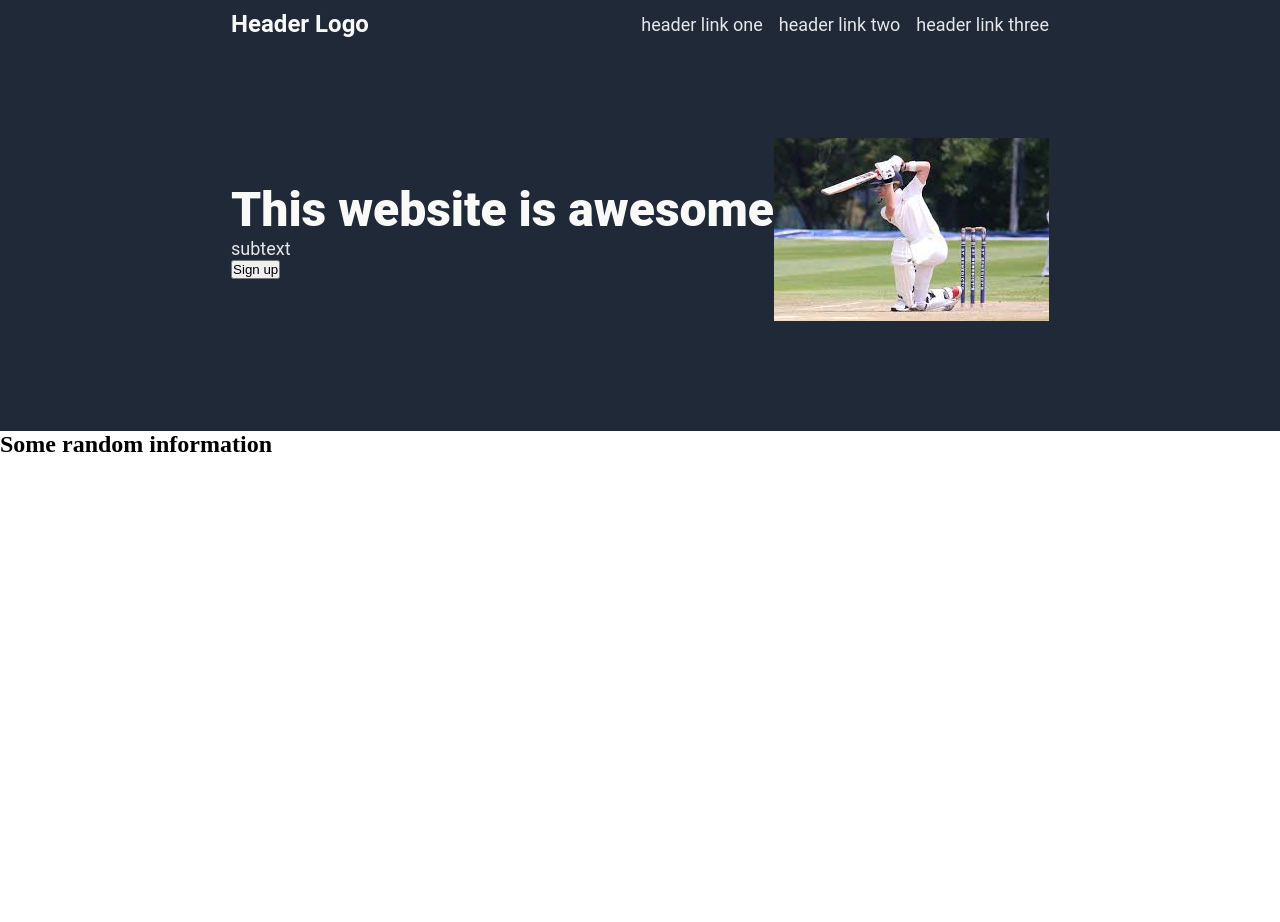
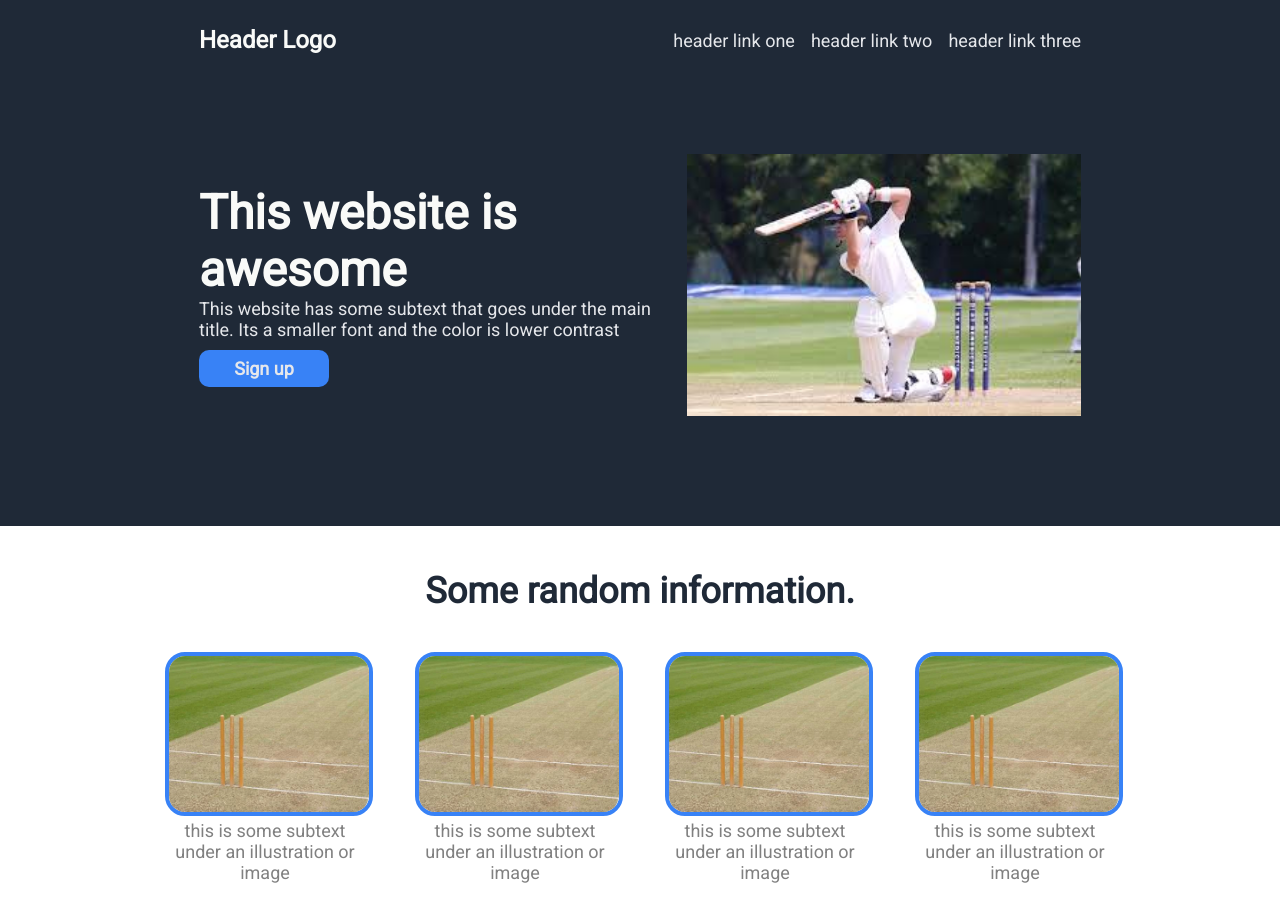
Before and after one commit to anirveshman/Landing-Page, a plain HTML site: page index.html in a window 1280 px wide. Before the commit the page ends 800 px from the top, so only its background shows below. Drawn offline with Linux system fonts and the light colour scheme.

Commit message:
Section 2 is completed

```diff
--- a/index.html
+++ b/index.html
@@ -5,6 +5,7 @@
     <meta name="viewport" content="width=device-width, initial-scale=1.0">
     <title>Landing Page</title>
     <link rel="stylesheet" href="styles.css">
+    <link href="https://fonts.googleapis.com/css2?family=Roboto&display=swap" rel="stylesheet">
 </head>
 <body>
     <section id="heading">
@@ -20,18 +21,35 @@
             <div class="content">
                 <div class="text">
                     <header id="main">This website is awesome</header>
-                    <div class="subtext">subtext</div>
+                    <div class="subtext">This website has some subtext that goes under the main title. Its a smaller font and the color is lower contrast</div>
                     <button id="sign-up">Sign up</button>
                 </div>
-                <img src="cricket_stock.jpeg" alt="Cricket stock photo">
+                <img class="header-image" src="cricket_stock.jpeg" alt="Cricket stock photo">
             </div>
         </div>
     </section>
 
 
     <section id="info">
-        <h2>Some random information</h2>
+        <header>Some random information.</header>
         <div class="content">
+
+            <div class="random r1">
+                <img src="cricket-square.jpg">
+                <div class="subtext s1">this is some subtext under an illustration or image</div>
+            </div>
+            <div class="random r2">
+                <img src="cricket-square.jpg">
+                <div class="subtext s2">this is some subtext under an illustration or image</div>
+            </div>
+            <div class="random r3">
+                <img src="cricket-square.jpg">
+                <div class="subtext s3">this is some subtext under an illustration or image</div>
+            </div>
+            <div class="random r4">
+                <img src="cricket-square.jpg">
+                <div class="subtext s4">this is some subtext under an illustration or image</div>
+            </div>
 
         </div>
     </section>
--- a/styles.css
+++ b/styles.css
@@ -3,10 +3,20 @@
     margin: 0px;
 }
 
+body {
+    display: flex;
+    flex-direction: column;
+}
+
 /* ----------- Section 1 --------------------*/
+
 #heading, footer {
     background-color: #1f2937;
-    font-family: Roboto, "Times New Roman";
+    font-family: Roboto;
+}
+
+.header-image {
+    flex: 1 0 auto;
 }
 
 #heading {
@@ -14,26 +24,39 @@
     justify-content: center;
     align-items: center;
     padding: 10px;
+    font-family: Roboto;
 }
 
 .container {
     display: block;
-    flex: 1 1 0;
-    max-width: fit-content;
+    flex: 1 1 auto;
+    max-width: 70%;
 }
 
 .content {
     align-self: center;
     display: flex;
     justify-content: space-between;
+    gap: 16px;
     align-items: center;
     margin-bottom: 100px;
+}
+
+#sign-up {
+    border-radius: 10px;
+    border-color: transparent;
+    background-color: #3882f6;
+    font-family: Roboto;
+    font-weight: bold;
+    padding: 6px;
+    margin-top: 10px;
+    width: 130px;
 }
 
 #logo {
     font-size: 24px;
     color: #f9faf8;
-    font-weight: bold;
+    font-weight: 900;
     margin-right: auto;
 }
 
@@ -43,7 +66,14 @@
     font-weight: 900;
 }
 
+.text {
+    width: 40%;
+    flex: 1 0 auto;
+}
 
+.header {
+    margin-top: 16px;
+}
 
 #header-links {
     list-style-type: none;
@@ -51,7 +81,7 @@
     gap: 16px;
 }
 
-#header-links, .subtext {
+#header-links, .subtext, #sign-up {
     font-size: 18px;
     color: #e5e7eb;
 }
@@ -61,6 +91,45 @@
     justify-content: center;
     align-items: center;
     margin-bottom: 100px;
+
 }
 
-/*---------------- Section 1 --------------------*/
+/*---------------- Section 2 --------------------*/
+
+#info {
+    display: flex;
+    flex-direction: column;
+    justify-content: center;
+    align-items: center;
+    height: 500px;
+    gap: 40px;
+}
+
+#info img {
+    width: 200px;
+    border-radius: 20px;
+    border: 4px solid #3882f6;
+}
+
+#info header {
+    font-size: 36px;
+    color: #1f2937;
+    font-weight: 900;
+    font-family: Roboto;
+}
+
+#info .content {
+    display: flex;
+    gap: 50px;
+}
+
+.random {
+    width: 200px;
+}
+
+#info .subtext {
+    text-align: center;
+    font-size: 18px;
+    color: gray;
+    font-family: Roboto;
+}
```
Also changed, not shown: cricket-square.jpg (added).
